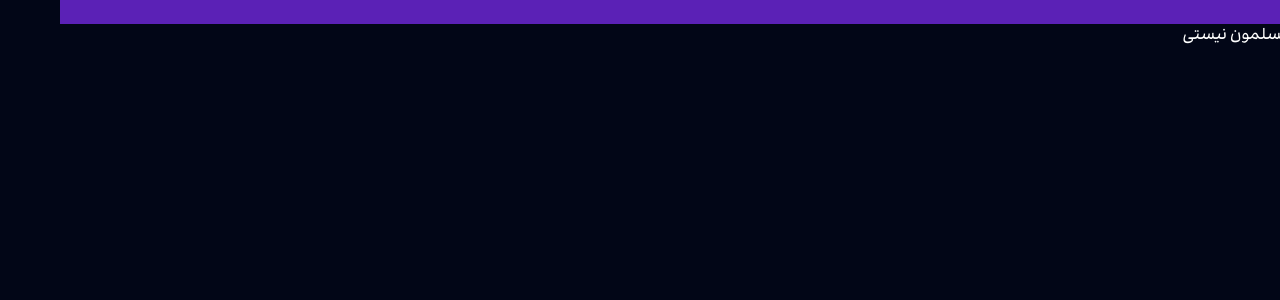
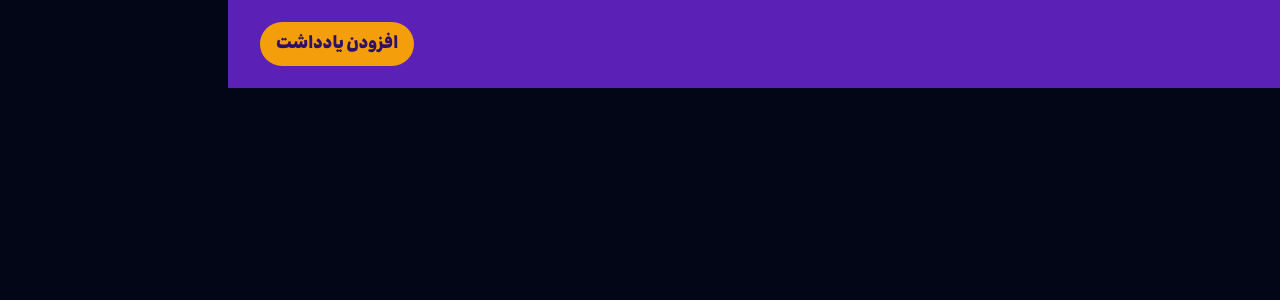
Before and after one commit to SeenoTheMasterOfCircleOfReact/Notes-app-NextJs, a Next.js app: page / in a window 1280 px wide. Shown: the top 300 px of the page. Built offline with nearby package versions, Linux system fonts and the light colour scheme.

Commit message:
creating a reusable custom Button component

```diff
--- /dev/null
+++ b/src/UI/Button.tsx
@@ -0,0 +1,30 @@
+import React from 'react';
+
+// a reusable button component
+// it will get a optional variant prop for styling
+interface ButtonProps extends React.ComponentPropsWithoutRef<'button'> {
+  variant?: 'primary' | 'secondary';
+}
+
+function Button(props: ButtonProps) {
+  // selecting the variant prop and other props with destructuring
+  const { variant, ...rest } = props;
+
+  if (variant === 'secondary') {
+    return (
+      <button
+        {...rest}
+        className="px-10 w-max h-10 bg-slate-200 hover:bg-slate-300 active:bg-slate-100 flex items-center rounded-md shadow-md text-lg font-semibold text-slate-500"
+      />
+    );
+  }
+
+  return (
+    <button
+      {...rest}
+      className="px-4 py-2 rounded-full text-lg text-violet-950 font-extrabold bg-amber-500 hover:bg-amber-600 active:bg-amber-400 disabled:bg-amber-200 disabled:cursor-not-allowed"
+    />
+  );
+}
+
+export default Button;
--- a/src/components/Header.tsx
+++ b/src/components/Header.tsx
@@ -1,5 +1,18 @@
-import React from 'react';
+import Button from '@/UI/Button';
+import PageWrapper from './PageWrapper';
 
 export default function Header() {
-  return <header className="bg-violet-800">Header</header>;
+  return (
+    <header className="bg-violet-800">
+      <PageWrapper>
+        <div className="text-5xl font-black py-5 flex justify-between items-center">
+          <div>
+            <span className="text-amber-400">یا</span>دت نره
+          </div>
+
+          <Button>افزودن یادداشت</Button>
+        </div>
+      </PageWrapper>
+    </header>
+  );
 }
--- a/src/components/PageWrapper.tsx
+++ b/src/components/PageWrapper.tsx
@@ -6,5 +6,5 @@ export default function PageWrapper({
 }: {
   children: React.ReactNode;
 }) {
-  return <div className="container mx-auto">{children}</div>;
+  return <div className="container mx-auto px-8">{children}</div>;
 }
--- a/tailwind.config.js
+++ b/tailwind.config.js
@@ -1,18 +1,8 @@
 /** @type {import('tailwindcss').Config} */
 module.exports = {
-  content: [
-    './src/pages/**/*.{js,ts,jsx,tsx,mdx}',
-    './src/components/**/*.{js,ts,jsx,tsx,mdx}',
-    './src/app/**/*.{js,ts,jsx,tsx,mdx}',
-  ],
+  content: ['./src/**/*.{js,ts,jsx,tsx,mdx}'],
   theme: {
-    extend: {
-      backgroundImage: {
-        'gradient-radial': 'radial-gradient(var(--tw-gradient-stops))',
-        'gradient-conic':
-          'conic-gradient(from 180deg at 50% 50%, var(--tw-gradient-stops))',
-      },
-    },
+    extend: {},
   },
   plugins: [],
-}
+};
```
